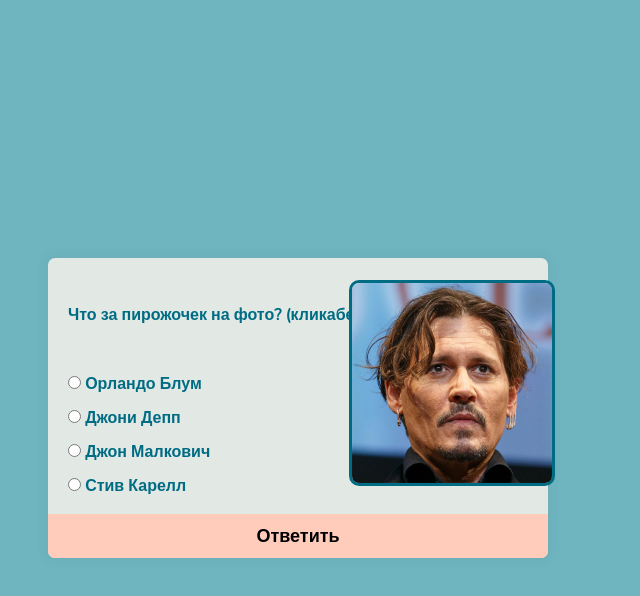
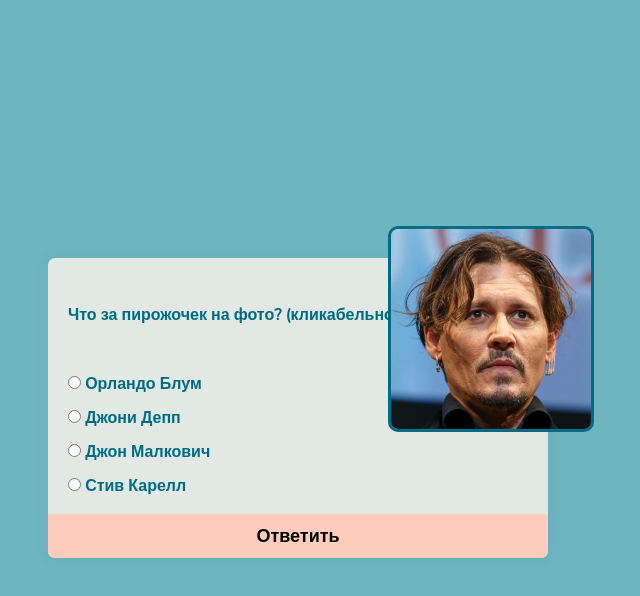
Before and after one commit to latypovroman/movie-test, a plain HTML site: page index.html in a window 1280 px wide. Both pictures are taken after a click on the picture 845 px from the left and 315 px from the top of the page. Shown: the whole page, without its empty margins (342-982 px from the left). Drawn offline with nearby package versions, Linux system fonts and the light colour scheme.

Commit message:
fixed popup position

```diff
--- a/index.css
+++ b/index.css
@@ -17,6 +17,7 @@
   width: 500px;
   height: 300px;
   box-shadow: 0 0 10px 2px rgba(100, 100, 100, 0.1);
+  position: relative;
 }
 
 .quiz__header {
@@ -132,8 +133,8 @@
   display: none;
   overflow: hidden;
   position: absolute;
-  left: 691px;
-  bottom: 314px;
+  left: 68%;
+  bottom: 42%;
 }
 
 .popup_opened {
--- a/index.html
+++ b/index.html
@@ -39,14 +39,15 @@
         </ul>
       </div>
       <button class="quiz__submit">Ответить</button>
+      <div class="popup">
+        <img class="popup__image" src="" alt="Увеличенная фотография">
+      </div>
     </div>
     <div class="result">
       <h2 class="result__text">Ну вы красавичк тупа!</h2>
       <button class="result__restart">Повторим?</button>
     </div>
-    <div class="popup">
-      <img class="popup__image" src="" alt="Увеличенная фотография">
-    </div>
+
     <script type="module" src="index.js"></script>
   </body>
 </html>
```
Also changed, not shown: 1 other file.
